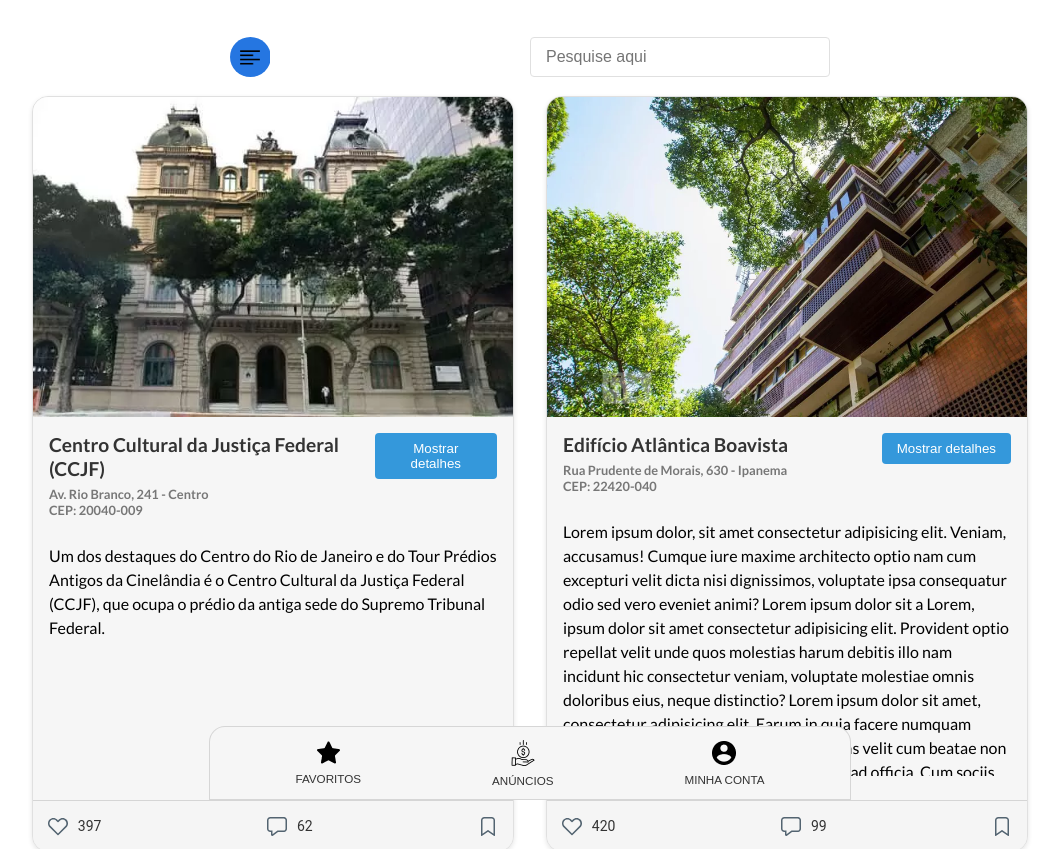
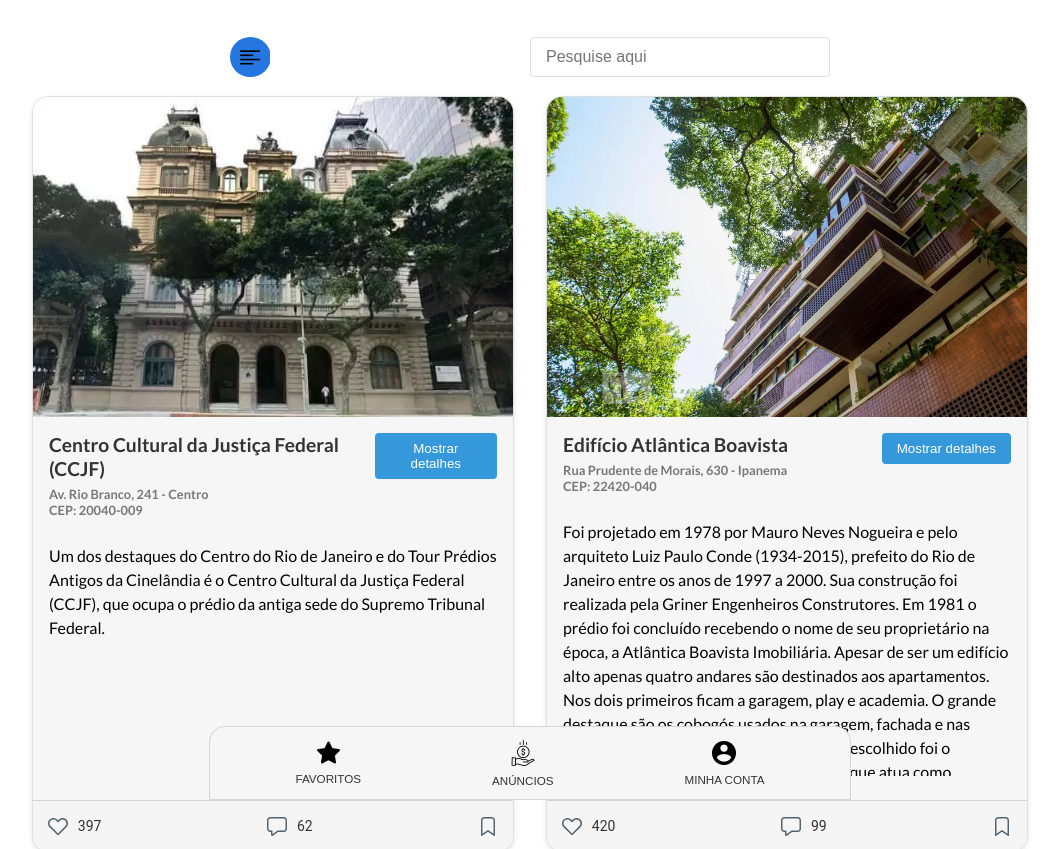
Before and after one commit to fseda/nexus-app, a React (Create React App) app: page / in a window 1280 px wide. Shown: the top 849 px of the page, without its empty margins (110-1169 px from the left). Built offline with nearby package versions, Linux system fonts and the light colour scheme.

Commit message:
descrições alteradas

```diff
--- a/src/App.js
+++ b/src/App.js
@@ -74,7 +74,11 @@
       likes: 420,
       comments: 99,
       coordinates: [-22.985298, -43.202795],
-      description: `Lorem ipsum dolor, sit amet consectetur adipisicing elit. Veniam, accusamus! Cumque iure maxime architecto optio nam cum excepturi velit dicta nisi dignissimos, voluptate ipsa consequatur odio sed vero eveniet animi? Lorem ipsum dolor sit a Lorem, ipsum dolor sit amet consectetur adipisicing elit. Provident optio repellat velit unde quos molestias harum debitis illo nam incidunt hic consectetur veniam, voluptate molestiae omnis doloribus eius, neque distinctio? Lorem ipsum dolor sit amet, consectetur adipisicing elit. Earum in quia facere numquam delectus dolorum, rem inventore molestias velit cum beatae non debitis, quisquam, et facilis deleniti nemo ad officia. Cum sociis natoque penatibus et justo consequ  atur magnis dis parturient montes, nascetur ridiculus mus. Nulla dui. Fusce feugiat malesuada odio. Morbi nunc odio, gravida at, cursus nec, luctus a, lorem. Maecenas tristique orci ac sem. Duis ultricies pharetra magna. Donec accumsan malesuada orci. Donec sit amet eros. Lorem ipsum dolor sit amet, consectetuer adipiscing elit. Mauris fermentum dictum magna. Sed laoreet aliquam leo. Ut tellus dolor, dapibus eget, elementum vel, cursus eleifend, elit.`,
+      description: `Foi projetado em 1978 por Mauro Neves Nogueira e pelo arquiteto Luiz Paulo Conde (1934-2015), prefeito do Rio de Janeiro entre os anos de 1997 a 2000. Sua construção foi realizada pela Griner Engenheiros Construtores. Em 1981 o prédio foi concluído recebendo o nome de seu proprietário na época, a Atlântica Boavista Imobiliária.
+      Apesar de ser um edifício alto apenas quatro andares são destinados aos apartamentos. Nos dois primeiros ficam a garagem, play e academia.
+      O grande destaque são os cobogós usados na garagem, fachada e nas varandas de todas as unidades. O cobogó escolhido foi o hexaédrico cerâmico de dez centímetros, que atua como elemento vazado com a finalidade de iluminar e ventilar. Nesse caso ele também serve como revestimento, tornando-se assim, o grande protagonista do Atlântica Boavista.
+      Lembrando que o cobogó nasceu na década de 1920, em Recife, e seu nome surgiu a partir da junção das primeiras sílabas dos sobrenomes de seus criadores: o português
+      Amadeu Oliveira Coimbra, o alemão Ernesto August Boeckmann e o brasileiro Antônio de Góis.`,
     },
     {
       title: 'Casa Eva Klabin',
```
